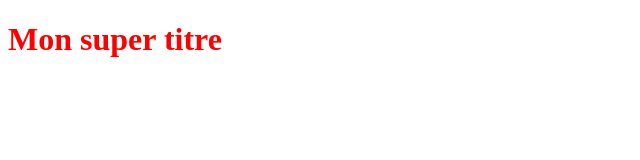
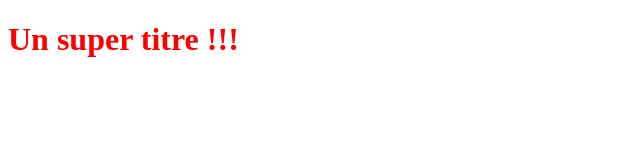
Before and after one commit to SaikouAhmed/OpenclassroomsProject, a plain HTML site: page index.html in a window 1280 px wide. Shown: the whole page, without its empty margins (0-640 px from the left). Drawn offline with Linux system fonts and the light colour scheme.

Commit message:
Modification du titre H1

```diff
--- a/index.html
+++ b/index.html
@@ -6,6 +6,6 @@
     <title></title>
 </head>
 <body>
-    <h1>Mon super titre</h1>
+    <h1>Un super titre !!!</h1>
 </body>
 </html>
```
